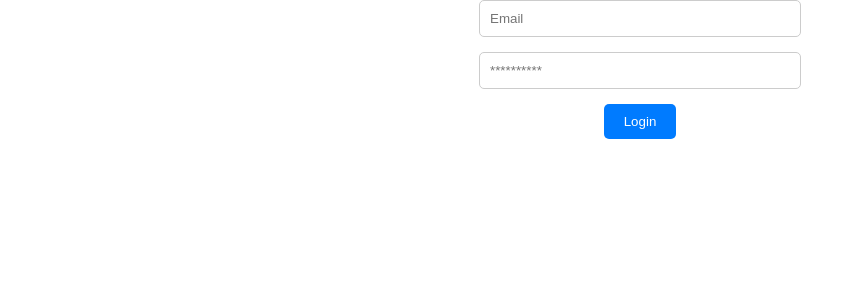
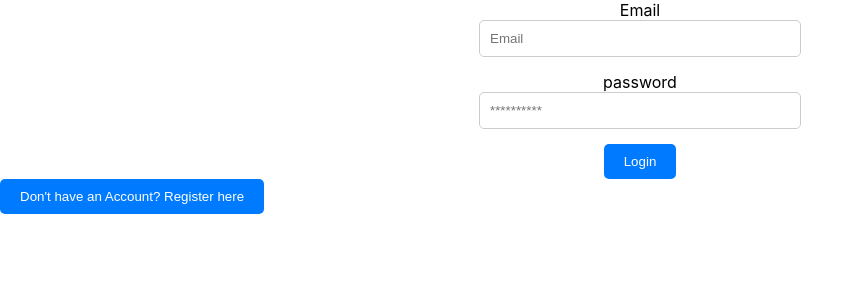
Before and after one commit to KellyAineah/prime-motors, a React (Create React App) app: page / in a window 1280 px wide. Shown: the top 300 px of the page, without its empty margins (0-864 px from the left). Built offline with nearby package versions, Linux system fonts and the light colour scheme.

Commit message:
Added login

```diff
--- a/src/Components/LogIn.js
+++ b/src/Components/LogIn.js
@@ -12,13 +12,16 @@ export const LogIn = () => {
     };
 
     return (
+      <>
       <form onSubmit={handleSubmit}>
+        <label for="email">Email</label>
         <input
           type="email"
           placeholder="Email"
           value={email}
           onChange={(e) => setEmail(e.target.value)}
         />
+        <label for="password">password</label>
         <input
           type="password"
           placeholder="**********"
@@ -26,6 +29,8 @@ export const LogIn = () => {
           onChange={(e) => setPassword(e.target.value)}
         />
         <button type="submit">Login</button>
-      </form>
+       </form>
+       <button>Don't have an Account? Register here</button>
+    </>
     );
   };
--- a/src/Components/Navbar.js
+++ b/src/Components/Navbar.js
@@ -1,5 +1,4 @@
 import React from 'react';
-import { Link } from 'react-router-dom';
 
 function Navbar() {
   return(
```
